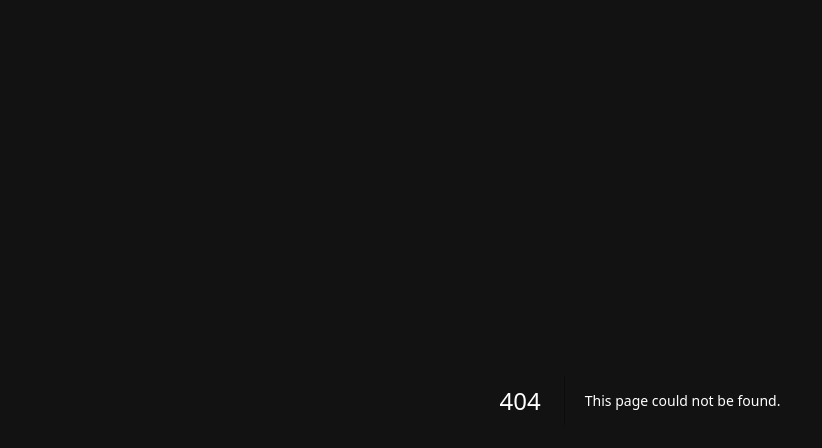
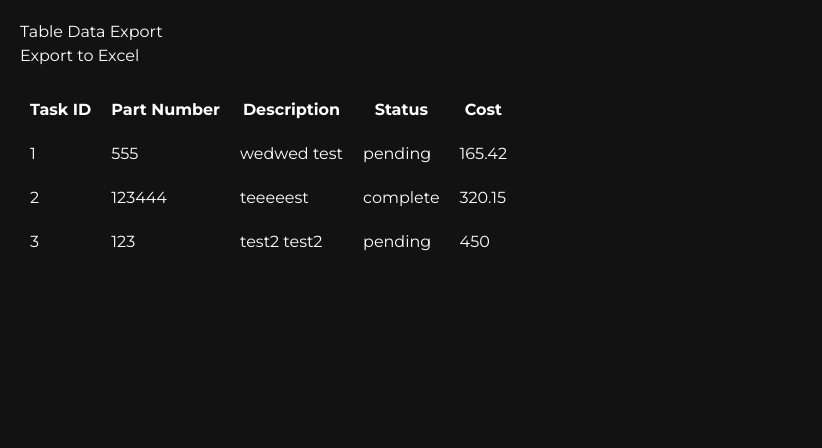
Before and after one commit to George-giorgi/clickup_SQL, a Next.js app: page /testexcelexport in a window 1280 px wide. Before the commit this address had no page. Shown: the top 448 px of the page, without its empty margins (0-822 px from the left). Built offline with nearby package versions, Linux system fonts and the light colour scheme.

Commit message:
add excel future

```diff
--- /dev/null
+++ b/app/api/export/route.ts
@@ -0,0 +1,41 @@
+// app/api/export/route.ts
+import { generateFile } from "@/app/lib/createFile";
+import { NextResponse } from "next/server";
+
+export async function POST(request: Request) {
+  try {
+    // Parse the request body to get the data
+    const body = await request.text();
+    console.log(body);
+
+    // Decode the URL-encoded body
+    const params = new URLSearchParams(body);
+    const dataString = params.get("data"); // Get the 'data' field
+
+    if (!dataString) {
+      throw new Error('Missing "data" field in request body');
+    }
+
+    // Parse the decoded string as JSON
+    const data = JSON.parse(dataString);
+    const buffer = await generateFile(data);
+
+    // Return the Excel file as a downloadable response
+    // const buffer = "gioo";
+    console.log(data);
+
+    return new NextResponse(buffer, {
+      headers: {
+        "Content-Disposition": 'attachment; filename="table_data.xlsx"',
+        "Content-Type":
+          "application/vnd.openxmlformats-officedocument.spreadsheetml.sheet",
+      },
+    });
+  } catch (error) {
+    console.error("Error exporting to Excel:", error);
+    return NextResponse.json(
+      { error: "Failed to export data to Excel" },
+      { status: 500 }
+    );
+  }
+}
--- a/app/lib/createFile.ts
+++ b/app/lib/createFile.ts
@@ -1,17 +1,19 @@
-const generateFile = ({
-  taskID,
-  part_number,
-  description,
-  status,
-  cost,
-}: {
-  taskID: any;
-  part_number: any;
-  description: any;
-  status: any;
-  cost: any;
-}) => {
-  console.log(taskID, part_number, description, status, cost);
+import * as XLSX from "xlsx";
+
+const generateFile = (data: any[]) => {
+  try {
+    const worksheet = XLSX.utils.json_to_sheet(data);
+
+    // Create a workbook and add the worksheet
+    const workbook = XLSX.utils.book_new();
+    XLSX.utils.book_append_sheet(workbook, worksheet, "Sheet1");
+    const buffer = XLSX.write(workbook, { type: "buffer", bookType: "xlsx" });
+
+    return buffer;
+  } catch (error) {
+    console.error("Error generating Excel file:", error);
+    throw new Error("Failed to generate Excel file");
+  }
 };
 
 export { generateFile };
--- /dev/null
+++ b/app/testexcelexport/page.tsx
@@ -0,0 +1,76 @@
+"use client";
+
+import { useState } from "react";
+import * as XLSX from "xlsx";
+
+export default function ExportPage() {
+  // Sample data
+  const [data, setData] = useState([
+    {
+      taskID: 1,
+      part_number: "555",
+      description: "wedwed test",
+      status: "pending",
+      cost: 165.42,
+    },
+    {
+      taskID: 2,
+      part_number: "123444",
+      description: "teeeeest",
+      status: "complete",
+      cost: 320.15,
+    },
+    {
+      taskID: 3,
+      part_number: "123",
+      description: "test2 test2",
+      status: "pending",
+      cost: 450.0,
+    },
+    // Add more rows as needed
+  ]);
+
+  // Function to export data to Excel
+  const exportToExcel = () => {
+    // Create a worksheet from the data
+    const worksheet = XLSX.utils.json_to_sheet(data);
+
+    // Create a workbook and add the worksheet
+    const workbook = XLSX.utils.book_new();
+    XLSX.utils.book_append_sheet(workbook, worksheet, "Sheet1");
+
+    // Write the workbook to a file
+    XLSX.writeFile(workbook, "table_data.xlsx");
+  };
+
+  return (
+    <div style={{ padding: "20px" }}>
+      <h1>Table Data Export</h1>
+      <button onClick={exportToExcel} style={{ marginBottom: "20px" }}>
+        Export to Excel
+      </button>
+      <table border={1} cellPadding="10" cellSpacing="0">
+        <thead>
+          <tr>
+            <th>Task ID</th>
+            <th>Part Number</th>
+            <th>Description</th>
+            <th>Status</th>
+            <th>Cost</th>
+          </tr>
+        </thead>
+        <tbody>
+          {data.map((row) => (
+            <tr key={row.taskID}>
+              <td>{row.taskID}</td>
+              <td>{row.part_number}</td>
+              <td>{row.description}</td>
+              <td>{row.status}</td>
+              <td>{row.cost}</td>
+            </tr>
+          ))}
+        </tbody>
+      </table>
+    </div>
+  );
+}
--- a/app/ui/Cost.tsx
+++ b/app/ui/Cost.tsx
@@ -14,20 +14,34 @@ const Cost = async ({
   status: any;
 }) => {
   const LongQueryCost = await getManufacturedPartsCosting(part_number, 0);
-  const roundedNumber = Number(LongQueryCost.toFixed(2));
+  // const roundedNumber = Number(LongQueryCost.toFixed(2));
 
   // here sql logic
   const item = await claimItemCost({ part_number, taskID });
-  // console.log(item);
-  // console.log(item[0].cost);
 
-  const cost = "178";
+  // const cost = "178";
   // generate excel file here
-  generateFile({ taskID, part_number, description, status, cost });
+  const data = [
+    {
+      taskID: taskID,
+      part_number: part_number,
+      description: description,
+      status: status,
+      cost: LongQueryCost,
+    },
+  ];
+  // console.log(data);
+
+  // await generateFile(data);
+
   return (
     <>
-      <div>{<p>{roundedNumber}£</p>}</div>
+      <div>{<p>{LongQueryCost}£</p>}</div>
       {/* <div>{<p>{item?.cost || item[0]?.cost}£</p>}</div> */}
+      <form action="/api/export" method="POST">
+        <input type="hidden" name="data" value={JSON.stringify(data)} />
+        <button type="submit">Download Excel</button>
+      </form>
     </>
   );
 };
```
